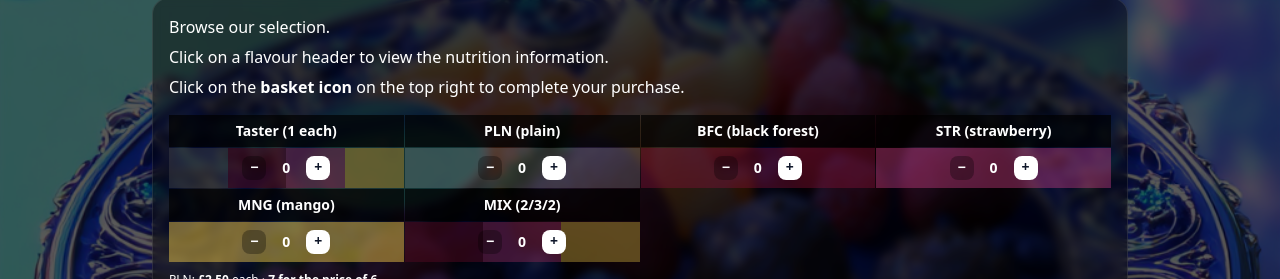
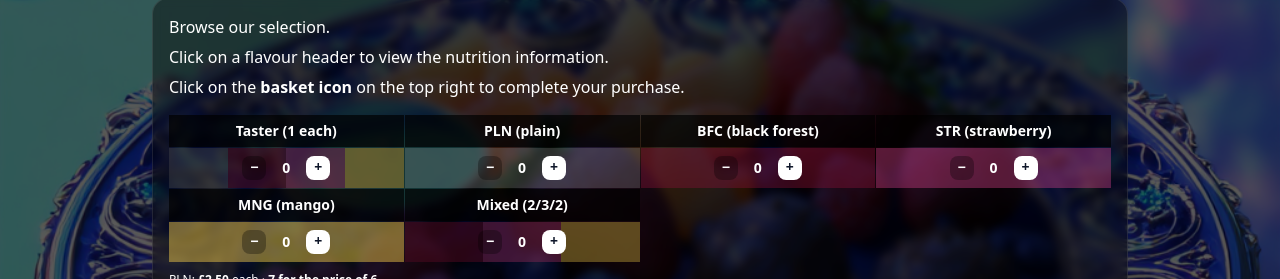
Before and after one commit to ZainAkuji/Yoghurt-of-Youth, a React (Vite) app: page / in a window 1280 px wide. Shown: the part 1553-1832 px from the top of the page. Built offline with nearby package versions, Linux system fonts and the light colour scheme.

Commit message:
Update App.tsx

```diff
--- a/src/App.tsx
+++ b/src/App.tsx
@@ -979,7 +979,7 @@ export default function App(){
                       { id: ids.MNG, label: "MNG (mango)", bg: "bg-amber-300/45", nutritionSrc: "/mng_nutrition.png" },
 
                       // --- MIX (new) ---
-                      { id: "MIX", label: "MIX (2/3/2)", bg: "MIX_STRIPES" as const },
+                      { id: "MIX", label: "Mixed (2/3/2)", bg: "MIX_STRIPES" as const },
                     ].map((f) => {
                       const qPLN = qty(ids.PLN);
                       const qBFC = qty(ids.BFC);
@@ -1100,6 +1100,13 @@ export default function App(){
                               onClick={() => {
                                 if (f.id === "TASTER") return decPreset("TASTER");
                                 if (f.id === "MIX") return decPreset("MIX");
+
+                                // ✅ PLN/BFC/STR work in 7-packs
+                                if (f.id === ids.PLN || f.id === ids.BFC || f.id === ids.STR) {
+                                  const cur = qty(f.id);
+                                  return setQty(f.id, Math.max(0, cur - 7));
+                                }
+
                                 return sub(f.id);
                               }}
                               className="relative z-10 w-5 h-5 sm:w-6 sm:h-6 grid place-items-center rounded-lg bg-black/30 text-white hover:bg-black/40 transition leading-none"
```
